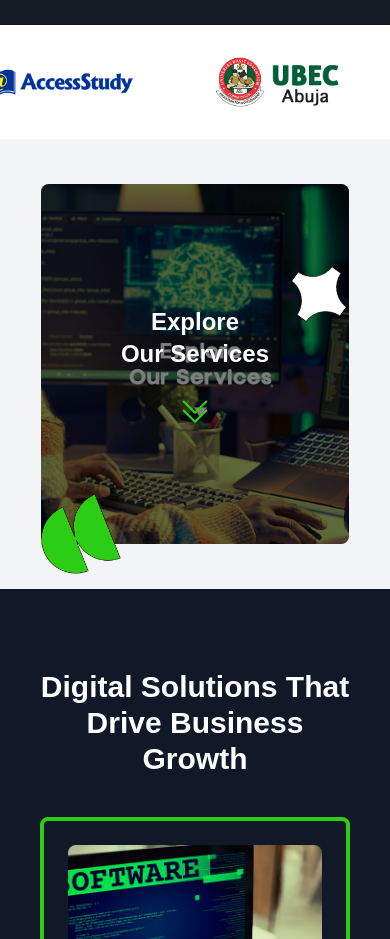
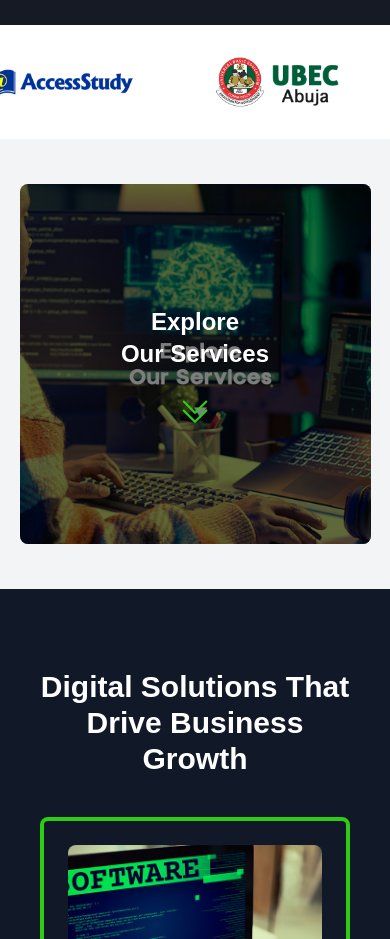
Before and after one commit to Best-tech-dev/B-Tech-client, a Next.js app: page / in a window 390 px wide. Shown: the part 2160-3099 px from the top of the page. Built offline with nearby package versions, Linux system fonts and the light colour scheme.

Commit message:
Fix: made ExploreServices.tsx mobile and tablet responsive.

```diff
--- a/components/Home/ExploreServices.tsx
+++ b/components/Home/ExploreServices.tsx
@@ -40,7 +40,7 @@ import { HiChevronDoubleDown } from "react-icons/hi2";
 
 const ExploreServices: React.FC = () => {
   return (
-    <div className="relative w-full h-[450px] md:h-[500px] lg:h-screen flex items-center justify-center bg-gray-100 px-6">
+    <div className="relative w-full h-[450px] md:h-[500px] lg:h-screen flex items-center justify-center bg-gray-100 lg:px-6">
       {/* Background Container (Keeps blobs inside) */}
       <div className="relative w-full max-w-[1200px] h-full flex items-center justify-center">
         {/* Background Image */}
@@ -55,7 +55,7 @@ const ExploreServices: React.FC = () => {
           <div className="absolute w-full h-full bg-black/50 rounded-lg"></div>
 
           {/* Left Green Image (Fixed inside the container) */}
-          <div className="absolute left-0 bottom-[-30px] md:-left-7 md:bottom-20 z-10">
+          <div className="hidden md:block absolute left-0 bottom-[-30px] md:-left-7 md:bottom-20 z-10">
             <Image
               src="/blobs/h2-shape-2.png"
               alt="Green Design Element"
@@ -66,7 +66,7 @@ const ExploreServices: React.FC = () => {
           </div>
 
           {/* Right White Image (Fixed inside the container) */}
-          <div className="absolute right-0 top-20 md:-right-7 z-10">
+          <div className="hidden md:block absolute right-0 top-20 md:-right-7 z-10">
             <Image
               src="/blobs/shape-6.png"
               alt="White Design Element"
```
